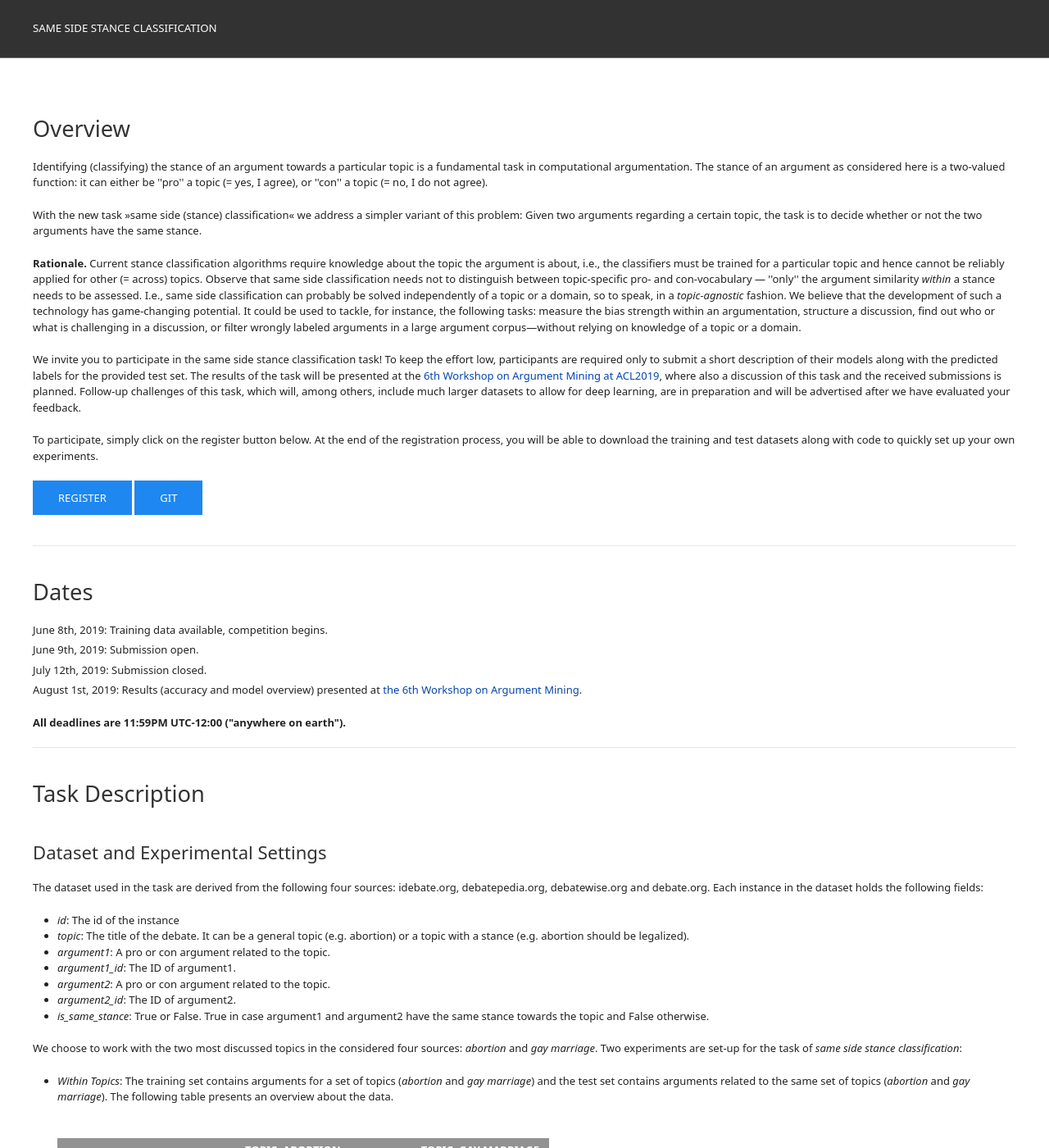
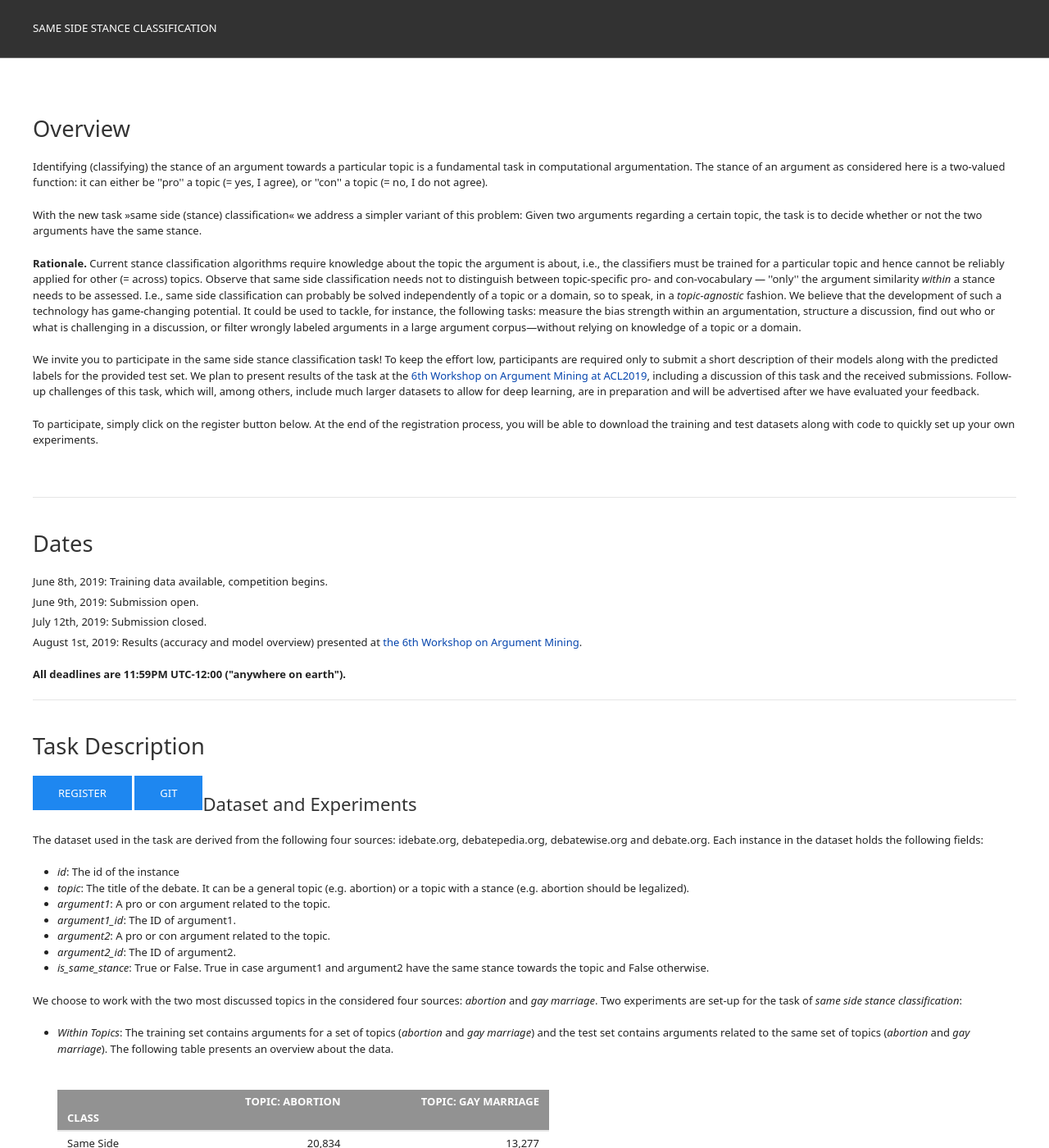
Before and after one commit to shahbazsyed/sameside-webis-de.github.io, a Jekyll site: the page built from index.html, in a window 1280 px wide and 1400 px high. Shown: the whole window at 82% size. Built offline with Jekyll 4.4.1, drawn with Linux system fonts in a browser that asks for light colours.

Commit message:
Update index.html

```diff
--- a/index.html
+++ b/index.html
@@ -18,21 +18,11 @@ With the new task &raquo;same side (stance) classification&laquo; we address a s
 <strong> Rationale. </strong> Current stance classification algorithms require knowledge about the topic the argument is about, i.e., the classifiers must be trained for a particular topic and hence cannot be reliably applied for other (=&nbsp;across) topics. Observe that same side classification needs not to distinguish between topic-specific pro- and con-vocabulary &mdash; ''only'' the argument similarity <i>within</i> a stance needs to be assessed. I.e., same side classification can probably be solved independently of a topic or a domain, so to speak, in a <i>topic-agnostic</i> fashion. We believe that the development of such a technology has game-changing potential. It could be used to tackle, for instance, the following tasks: measure the bias strength within an argumentation, structure a discussion, find out who or what is challenging in a discussion, or filter wrongly labeled arguments in a large argument corpus&mdash;without relying on knowledge of a topic or a domain.
 </p>
 <p>
-We invite you to participate in the same side stance classification task! To keep the effort low, participants are required only to submit a short description of their models along with the predicted labels for the provided test set. The results of the task will be presented at the <a href="https://argmining19.webis.de/" target="_blank">6th Workshop on Argument Mining at ACL2019</a>, where also a discussion of this task and the received submissions is planned. Follow-up challenges of this task, which will, among others, include much larger datasets to allow for deep learning, are in preparation and will be advertised after we have evaluated your feedback.
+We invite you to participate in the same side stance classification task! To keep the effort low, participants are required only to submit a short description of their models along with the predicted labels for the provided test set. We plan to present results of the task at the <a href="https://argmining19.webis.de/" target="_blank">6th Workshop on Argument Mining at ACL2019</a>, including a discussion of this task and the received submissions. Follow-up challenges of this task, which will, among others, include much larger datasets to allow for deep learning, are in preparation and will be advertised after we have evaluated your feedback.
 </p>
 <p>
 To participate, simply click on the register button below. At the end of the registration process, you will be able to download the training and test datasets along with code to quickly set up your own experiments.
 </p>
-      <div id="register">
-          <p style="float:left">
-            <a href="https://forms.gle/gKgMqtrHJojJHrZf9" class="uk-button uk-button-primary"  target="_blank">Register
-            </a>
-            <a href="https://github.com/webis-de/argmining19-same-side-classification" target="_blank"
-            class="uk-button uk-button-primary" >Git</a>
-          </p>
-          <br>
-          <br>
-</div>
 <br>
 <hr>
 <h1>Dates</h1>
@@ -46,7 +36,15 @@ To participate, simply click on the register button below. At the end of the reg
 <b>All deadlines are 11:59PM UTC-12:00 ("anywhere on earth").</b>
 <hr>
 <h1>Task Description</h1>
-        <h2>Dataset and Experimental Settings</h2>
+<div id="register">
+<p style="float:left">
+<a href="https://forms.gle/gKgMqtrHJojJHrZf9" class="uk-button uk-button-primary"  target="_blank">Register
+</a>
+<a href="https://github.com/webis-de/argmining19-same-side-classification" target="_blank"
+class="uk-button uk-button-primary" >Git</a>
+</p>
+</div>
+        <h2>Dataset and Experiments</h2>
               <p>The dataset used in the task are derived from the following four sources: idebate.org,
                 debatepedia.org, debatewise.org and debate.org. Each instance in the dataset holds the following fields: <br>
                 <ul>
```
